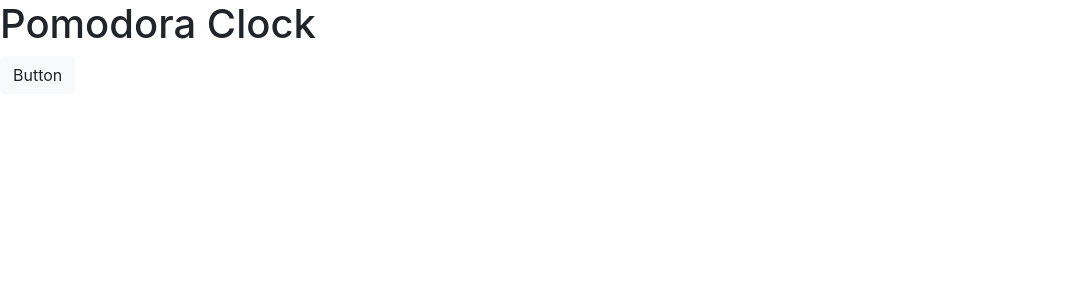
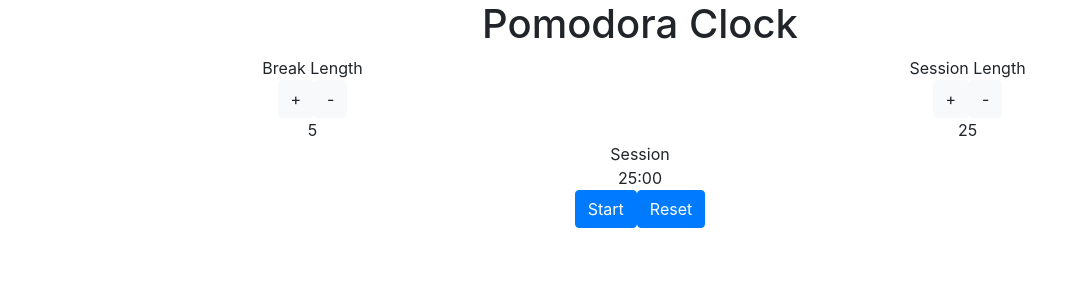
Before and after one commit to rachelsleet/pomodora-clock, a React app: page / in a window 1280 px wide. Shown: the top 300 px of the page, without its empty margins (0-1085 px from the left). Built offline with nearby package versions, Linux system fonts and the light colour scheme.

Commit message:
create all required elements and align centre

```diff
--- a/components/App.js
+++ b/components/App.js
@@ -4,9 +4,37 @@ import Button from 'react-bootstrap/Button';
 class App extends Component {
   render() {
     return (
-      <div>
+      <div style={{ textAlign: 'center' }}>
         <h1>Pomodora Clock</h1>
-        <Button variant='light'>Button</Button>
+        <div id='container'>
+          <div class='row'>
+            <div class='col-sm' id='break-container'>
+              <div id='break-label'>Break Length</div>
+              <Button id='break-increment' variant='light'>
+                +
+              </Button>
+              <Button id='break-decrement' variant='light'>
+                -
+              </Button>
+              <div id='break-length'>5</div>
+            </div>
+            <div class='col-sm' id='session-container'>
+              <div id='session-label'>Session Length</div>
+              <Button id='session-increment' variant='light'>
+                +
+              </Button>
+              <Button id='session-decrement' variant='light'>
+                -
+              </Button>{' '}
+              <div id='session-length'>25</div>
+            </div>
+          </div>
+        </div>
+
+        <div id='timer-label'>Session</div>
+        <div id='time-left'>25:00</div>
+        <Button id='start_stop'>Start</Button>
+        <Button id='reset'>Reset</Button>
       </div>
     );
   }
```
